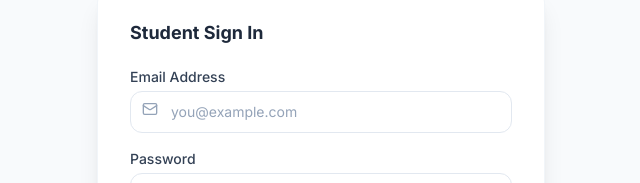
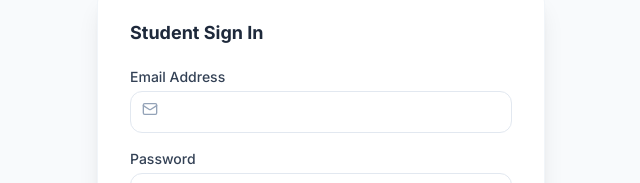
Before and after one commit to PRATAPSANAP1/CorporateTraining, a React (Vite) app in the folder client/: page /login in a window 1280 px wide. Shown: the part 287-470 px from the top of the page, without its empty margins (319-959 px from the left). Built offline with nearby package versions, Linux system fonts and the light colour scheme; no server answers.

Commit message:
fix: remove admin email placeholder from login form

```diff
--- a/client/src/pages/auth/Login.jsx
+++ b/client/src/pages/auth/Login.jsx
@@ -151,7 +151,7 @@ const Login = () => {
                   autoComplete="email"
                   value={formData.email}
                   onChange={handleChange}
-                  placeholder={isAdmin ? 'admin@oitstack.com' : 'you@example.com'}
+                  placeholder=""
                   className={`w-full pl-10 pr-4 py-2.5 rounded-xl border bg-white dark:bg-slate-800 text-slate-900 dark:text-white placeholder-slate-400 focus:outline-none focus:ring-2 transition text-sm ${
                     errors.email ? 'border-red-500' : 'border-slate-200 dark:border-slate-700'
                   } ${ringClass}`}
```
